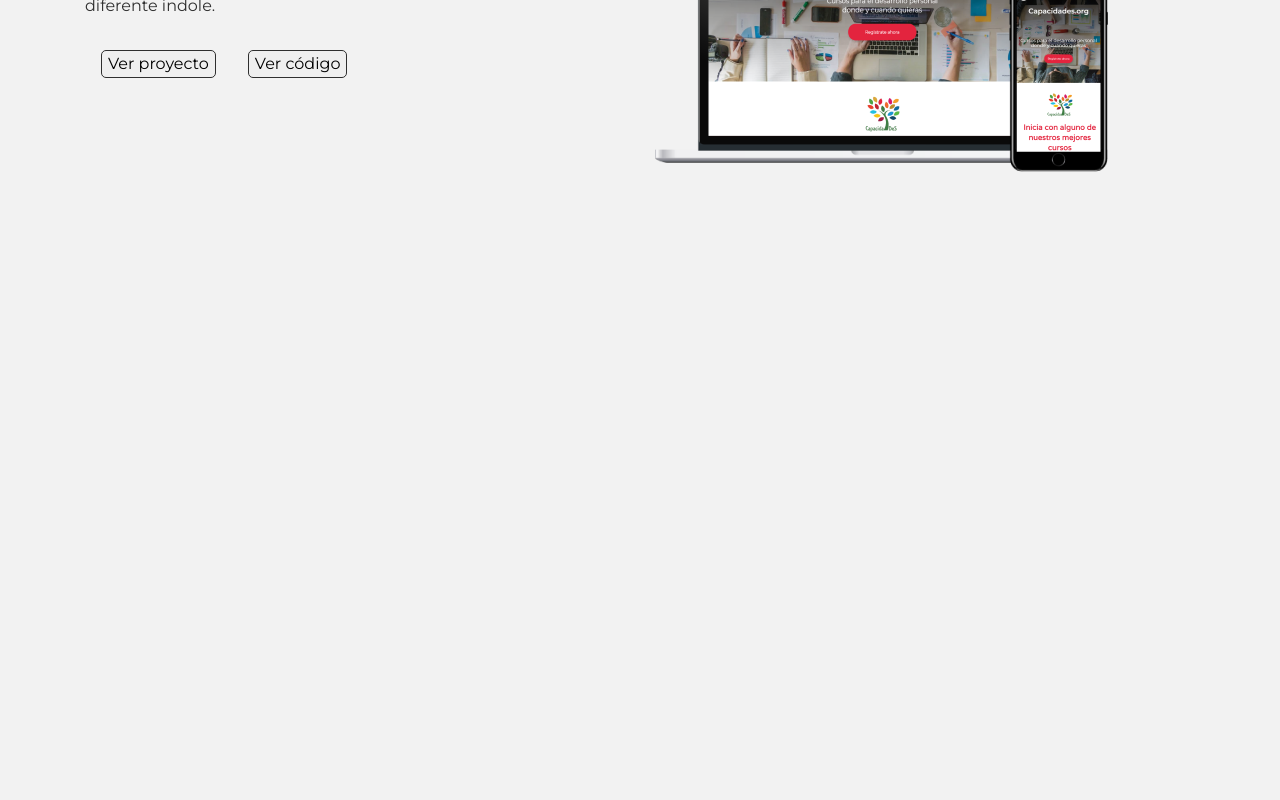
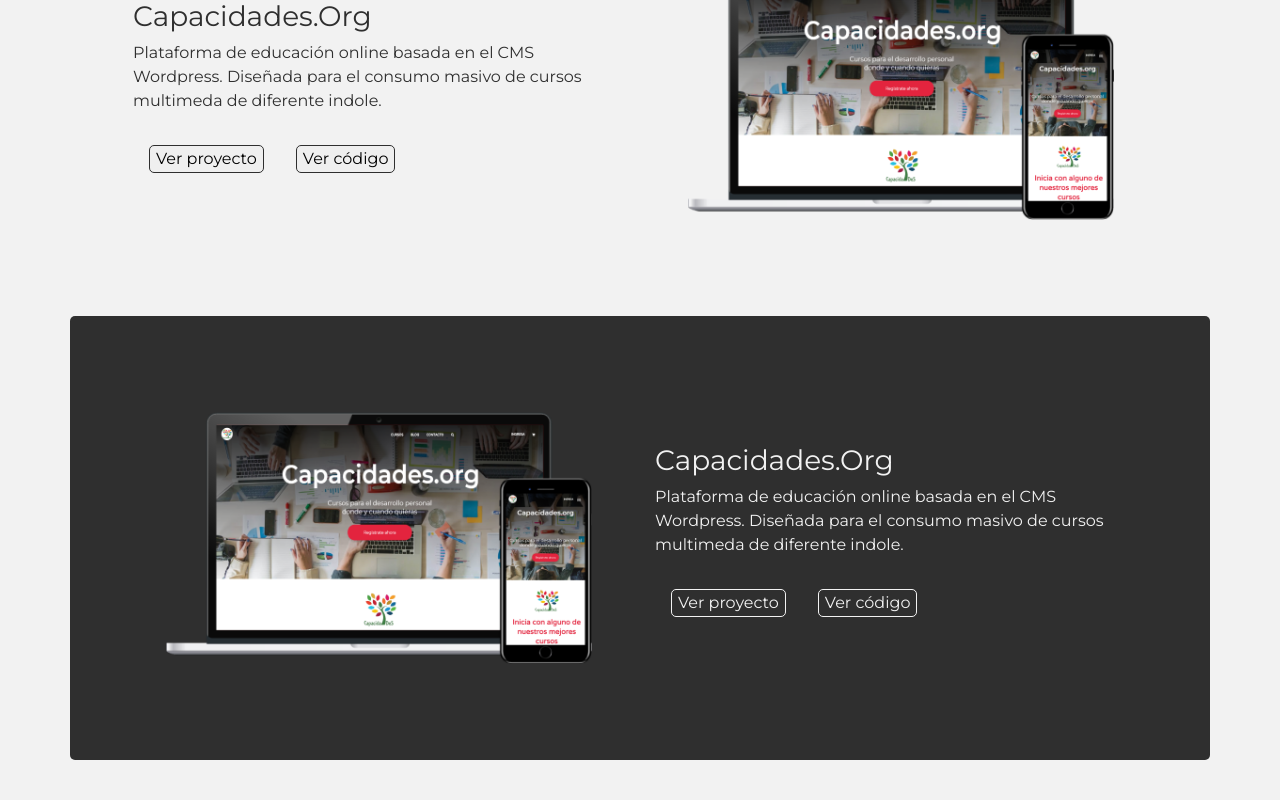
Before and after one commit to Fhranko/portafolio, an Angular app: page / in a window 1280 px wide. Shown: the part 1040-1840 px from the top of the page. Before the commit the page ends 1212 px from the top, so only its background shows below. Built offline with nearby package versions, Linux system fonts and the light colour scheme; what ngx-typed-js would draw is missing.

Commit message:
proyecto en modo oscuro, navbar que cambia de color y mejora en los items de portafolo añadidos

```diff
--- a/src/app/components/home/home.component.html
+++ b/src/app/components/home/home.component.html
@@ -4,4 +4,6 @@
 <hr class="subrayado mt-0">
 <div class="container">
   <app-item-left-portfolio></app-item-left-portfolio>
+  <app-item-right-portfolio></app-item-right-portfolio>
+  <app-item-left-portfolio></app-item-left-portfolio>
 </div>
--- a/src/app/components/item-left-portfolio/item-left-portfolio.component.html
+++ b/src/app/components/item-left-portfolio/item-left-portfolio.component.html
@@ -1,9 +1,10 @@
-<div class="portfolio-item row mt-5">
+<div class="portfolio-item row py-5 p-md-5">
   <div class="d-flex flex-column flex-md-row justify-content-md-between">
-    <div class="col-md-6 text-center text-md-left">
+    <div class="col-md-6 text-center text-md-left d-flex flex-column justify-content-center">
       <h3 class="portfolio-title">Capacidades.Org</h3>
       <p class="portfolio-text">Plataforma de educación online basada en el CMS Wordpress. Diseñada para el consumo
         masivo de cursos multimeda de diferente indole.</p>
+      <div class="portfolio-buttons">
         <button class="porfolio-button">
           Ver proyecto
         </button>
@@ -11,7 +12,8 @@
           Ver código
         </button>
       </div>
-    <div class="col-md-6">
+    </div>
+    <div class="col-md-6 p-5">
       <img class="img-fluid" src="./assets/img/capacidades.png" alt="">
     </div>
   </div>
--- a/src/app/components/item-right-portfolio/item-right-portfolio.component.css
+++ b/src/app/components/item-right-portfolio/item-right-portfolio.component.css
@@ -0,0 +1,19 @@
+.portfolio-item {
+	color: #f2f2f2;
+	background-color: #2f2f2f;
+	border-radius: 5px;
+}
+
+.porfolio-button {
+	margin: 1rem;
+	border-radius: 5px;
+	border: 1px solid #f2f2f2;
+	background-color: transparent;
+	color: #f2f2f2;
+}
+
+.porfolio-button:hover {
+	background-color: #f2f2f2;
+	color: #2f2f2f;
+	border: 1px solid #2f2f2f;
+}
--- a/src/app/components/item-right-portfolio/item-right-portfolio.component.html
+++ b/src/app/components/item-right-portfolio/item-right-portfolio.component.html
@@ -1 +1,21 @@
-<p>item-right-portfolio works!</p>
+<div class="portfolio-item row py-5 p-md-5">
+  <div class="d-flex flex-column flex-md-row justify-content-md-between">
+    <div class="col-md-6 p-5">
+      <img class="img-fluid" src="./assets/img/capacidades.png" alt="">
+    </div>
+    <div class="col-md-6 text-center text-md-left d-flex flex-column justify-content-center">
+      <h3 class="portfolio-title">Capacidades.Org</h3>
+      <p class="portfolio-text">Plataforma de educación online basada en el CMS Wordpress. Diseñada para el consumo
+        masivo de cursos multimeda de diferente indole.</p>
+      <div class="portfolio-buttons">
+        <button class="porfolio-button">
+          Ver proyecto
+        </button>
+        <button class="porfolio-button">
+          Ver código
+        </button>
+      </div>
+    </div>
+  </div>
+
+</div>
--- a/src/app/components/navbar/navbar.component.css
+++ b/src/app/components/navbar/navbar.component.css
@@ -1,5 +1,10 @@
 .custom-navbar {
-	background-color: transparent;
+	background-color: transparent !important;
+	color: #f2f2f2;
+}
+
+.custom-navbar-dark {
+	background-color: #2f2f2f;
 	color: #f2f2f2;
 }
 
--- a/src/app/components/navbar/navbar.component.html
+++ b/src/app/components/navbar/navbar.component.html
@@ -1,4 +1,4 @@
-<nav class="navbar navbar-dark navbar-expand-sm fixed-top custom-navbar">
+<nav class="navbar navbar-dark navbar-expand-sm fixed-top" (scroll)="onWindowScroll($event);">
 	<div class="container p-0">
 		<a href="#" class="navbar-brand">
 			FH
--- a/src/app/components/navbar/navbar.component.ts
+++ b/src/app/components/navbar/navbar.component.ts
@@ -1,15 +1,22 @@
-import { Component, OnInit } from '@angular/core';
+import { Component, OnInit, HostListener } from '@angular/core';
 
 @Component({
-  selector: 'app-navbar',
-  templateUrl: './navbar.component.html',
-  styleUrls: ['./navbar.component.css']
+	selector: 'app-navbar',
+	templateUrl: './navbar.component.html',
+	styleUrls: [ './navbar.component.css' ]
 })
 export class NavbarComponent implements OnInit {
+	constructor() {}
 
-  constructor() { }
+	ngOnInit() {}
 
-  ngOnInit() {
-  }
-
+	@HostListener('window:scroll', [ '$event' ])
+	onWindowScroll(e) {
+		let element = document.querySelector('.navbar');
+		if (window.pageYOffset > element.clientHeight) {
+			element.classList.add('custom-navbar-dark');
+		} else {
+			element.classList.remove('custom-navbar-dark');
+		}
+	}
 }
```
Also changed, not shown: src/app/app.module.ts (+8 -1 lines), 2 other files (tests, documents, lock files or other folders). Lines whose indentation alone changed are shown as unchanged.
